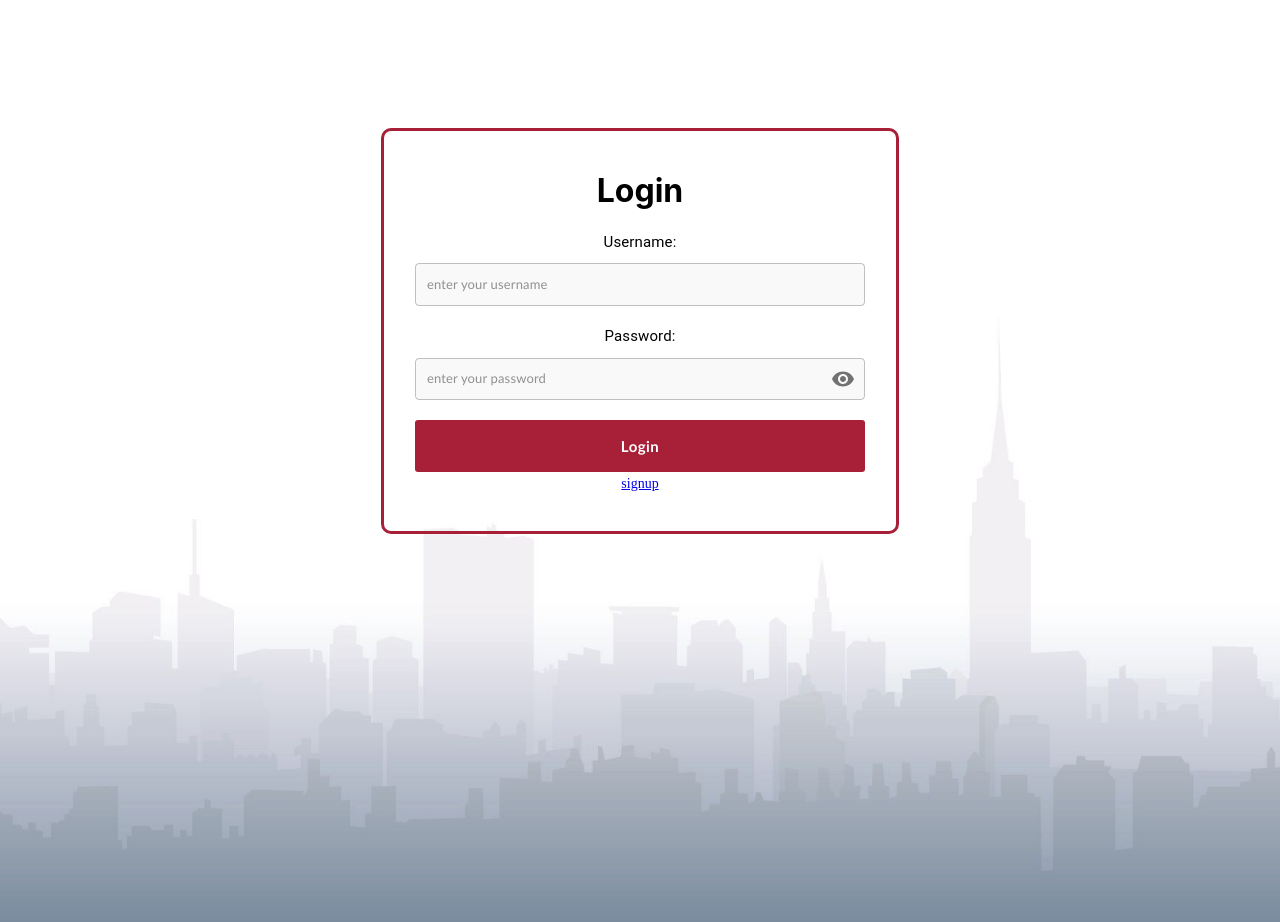
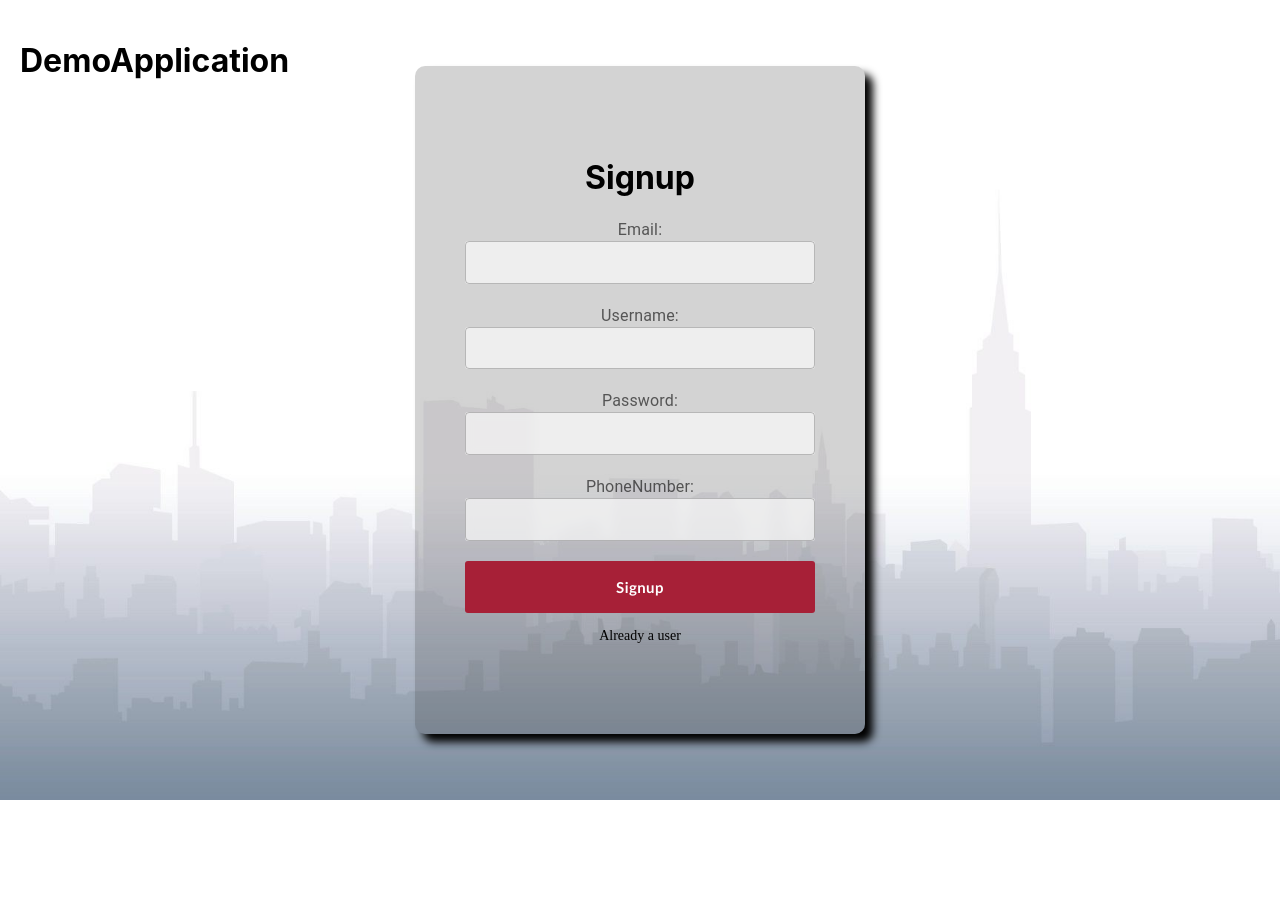
Before and after one commit to KaranChiluka/DemoApplication-ui, a React (Create React App) app: page /signup in a window 1280 px wide. Before the commit this address led to /login. Shown: the top 922 px of the page. After the commit the page ends 800 px from the top, so only its background shows below. Built offline with nearby package versions, Linux system fonts and the light colour scheme.

Commit message:
created signup page

```diff
--- a/src/component/login.tsx
+++ b/src/component/login.tsx
@@ -1,6 +1,5 @@
 import {
   Button,
-  Grid,
   IconButton,
   InputAdornment,
   InputLabel,
@@ -11,7 +10,8 @@ import React, { useState } from 'react';
 import { Visibility, VisibilityOff } from '@mui/icons-material';
 import { useFormik } from 'formik';
 import * as Yup from 'yup';
-// import { useNavigate } from 'react-router-dom';
+// import Signup from './signup';
+import useNavigate from '../common/useNavigate';
 
 const Login = () => {
   localStorage.removeItem('token');
@@ -21,7 +21,7 @@ const Login = () => {
     password: Yup.string().required('Password is required'),
   });
   const [showPassword, setShowPassword] = useState(false);
-  // const [navigate] = useNavigate();
+  const [navigate] = useNavigate();
 
   const handleMouseDownPassword = (event: React.MouseEvent<HTMLButtonElement>) => {
     event.preventDefault();
@@ -43,10 +43,25 @@ const Login = () => {
     validationSchema: signInSchema,
   });
 
+  const handleNavigation = () => {
+    navigate([
+      {
+        label: 'Signup',
+        link: '/signup',
+      },
+    ]);
+  };
+
   return (
     <div className='new-login'>
+      <div style={{ position: 'absolute', top: '20px', left: '20px' }}>
+        <span>
+          <h1>DemoApplication</h1>
+        </span>
+      </div>
       <div className='form-block'>
-        <Grid>
+        <div className='block-border'>
+          <div>
             <div className='welcome-text'>
               <h1>Login</h1>
             </div>
@@ -59,10 +74,14 @@ const Login = () => {
                   id='username'
                   className='new-form-field'
                   placeholder='enter your username'
+                  error={formik.touched.username && Boolean(formik.errors.username)}
                   value={formik.values.username}
                   onChange={formik.handleChange}
                   onBlur={formik.handleBlur}></TextField>
               </div>
+              {formik.touched.username && formik.errors.username ? (
+                <div className='err-msg'>{formik.errors.username}</div>
+              ) : null}
               <div>
                 <InputLabel className='input-label' htmlFor='password-field'>
                   Password:{' '}
@@ -73,12 +92,15 @@ const Login = () => {
                   value={formik.values.password}
                   className='new-form-field'
                   placeholder='enter your password'
+                  error={Boolean(formik.touched.password && formik.errors.password)}
                   onChange={formik.handleChange}
                   onBlur={formik.handleBlur}
                   name='password'
                   endAdornment={
+                    formik.values.password !== '' && (
                       <InputAdornment position='end'>
                         <IconButton
+                          size='small'
                           aria-label='toggle password visibility'
                           onClick={() => setShowPassword((show) => !show)}
                           onMouseDown={handleMouseDownPassword}
@@ -86,19 +108,24 @@ const Login = () => {
                           {showPassword ? <VisibilityOff /> : <Visibility />}
                         </IconButton>
                       </InputAdornment>
+                    )
                   }
                 />
               </div>
+              {formik.touched.password && formik.errors.password ? (
+                <div className='err-msg'>{formik.errors.password}</div>
+              ) : null}
               <div className='btn-block'>
                 <Button size='small' type='submit'>
                   Login
                 </Button>
               </div>
             </form>
-          <a href='/signup' className='signup'>
-            signup
-          </a>
-        </Grid>
+          </div>
+          <div className='signup'>
+            <span onClick={() => handleNavigation()}>Create New User</span>
+          </div>
+        </div>
       </div>
     </div>
   );
--- a/src/component/signup.tsx
+++ b/src/component/signup.tsx
@@ -1,20 +1,68 @@
-import { InputLabel, TextField } from '@mui/material';
-import React from 'react';
+import { Button, InputLabel, TextField } from '@mui/material';
+import useNavigate from '../common/useNavigate';
 
-const signup = () => {
+const Signup = () => {
+  const [navigate] = useNavigate();
+  const handleNavigation = () => {
+    navigate([
+      {
+        label: 'Login',
+        link: '/login',
+      },
+    ]);
+  };
   return (
-    <div>
-      <div>
-        <InputLabel>Username:</InputLabel>
-        <TextField />
-        <InputLabel>Password:</InputLabel>
-        <TextField />
-        <InputLabel>Email:</InputLabel>
-        <TextField />
-        <InputLabel>PhoneNumber:</InputLabel>
+    <div className='new-login'>
+      <div style={{ position: 'absolute', top: '20px', left: '20px' }}>
+        <span>
+          <h1>DemoApplication</h1>
+        </span>
+      </div>
+      <div className='form-block'>
+        <div className='block-border'>
+          <div>
+            <div className='welcome-text'>
+              <h1>Signup</h1>
+            </div>
+            <form>
+              <div>
+                <InputLabel className='input-lable' htmlFor='email'>
+                  Email:
+                </InputLabel>
+                <TextField className='new-form-field' />
+              </div>
+              <div>
+                <InputLabel className='input-lable' htmlFor='username'>
+                  Username:
+                </InputLabel>
+                <TextField id='username' className='new-form-field' />
+              </div>
+              <div>
+                <InputLabel className='input-lable' htmlFor='password'>
+                  Password:
+                </InputLabel>
+                <TextField className='new-form-field' />
+              </div>
+              <div>
+                <InputLabel className='input-lable' htmlFor='phoneNumber'>
+                  PhoneNumber:
+                </InputLabel>
+                <TextField className='new-form-field' />
+              </div>
+              <div className='btn-block'>
+                <Button size='small' type='submit'>
+                  Signup
+                </Button>
+              </div>
+            </form>
+            <div className='signup'>
+              <span onClick={() => handleNavigation()}>Already a user</span>
+            </div>
+          </div>
+        </div>
       </div>
     </div>
   );
 };
 
-export default signup;
+export default Signup;
--- a/src/index.css
+++ b/src/index.css
@@ -10,33 +10,6 @@ code {
   font-family: source-code-pro, Menlo, Monaco, Consolas, 'Courier New', monospace;
 }
 
-.form-block {
-  border: 3px solid #a72037;
-  border-radius: 10px;
-  display: flex;
-  justify-content: center;
-  height: 100%;
-  min-height: 50vh;
-  flex-direction: column;
-  margin: auto;
-  margin-top: 10%;
-  width: 40%;
-}
-
-.new-form-field {
-  background: rgba(241, 241, 241, 0.41);
-  border: none;
-  backdrop-filter: blur(5px);
-  border-radius: 3px;
-  font-family: 'Calibri';
-  font-style: normal;
-  font-size: 20px;
-  line-height: 23px;
-  color: #ffffff;
-  width: 450px;
-  margin-bottom: 20px !important;
-}
-
 .new-login {
   background-image: url(assets/bg-image.png);
   background-size: cover;
@@ -47,6 +20,35 @@ code {
   min-height: 100vh;
   text-align: center;
   align-items: center;
+}
+
+.block-border {
+  border-radius: 10px;
+  margin: auto;
+  padding: 90px 50px !important ;
+  background: rgba(50, 50, 50, 0.21);
+  box-shadow: 8px 8px 8px;
+}
+
+.form-block {
+  display: flex;
+  justify-content: center;
+  height: 100%;
+  min-height: 100vh;
+  flex-direction: column;
+}
+
+.new-form-field {
+  background: rgba(250, 250, 250, 0.7);
+  border: none;
+  backdrop-filter: blur(5px);
+  border-radius: 3px;
+  font-family: 'Calibri';
+  font-style: normal;
+  font-size: 20px;
+  line-height: 23px;
+  width: 350px;
+  margin-bottom: 20px !important;
 }
 
 .welcome-text {
@@ -71,12 +73,13 @@ code {
   font-size: 15px !important;
   line-height: 28px;
   margin-bottom: 10px !important;
+  text-align: left;
 }
 
 .btn-block button {
   background: #a72037;
   border-radius: 3px;
-  width: 450px;
+  width: 350px;
   display: flex;
   flex-direction: row;
   justify-content: center;
@@ -104,7 +107,20 @@ code {
   font-style: normal;
   font-weight: 400;
   font-size: 14px;
-  text-decoration-line: underline;
-  margin-top: 5px;
-  text-align: end;
+  color: #000000;
+  margin-top: 15px;
+  /* text-align: left; */
 }
+
+.signup:hover {
+  text-decoration: underline;
+  cursor: pointer;
+}
+
+.err-msg {
+  margin-top: -15px;
+  color: #ff0000;
+  margin-bottom: 10px;
+  font-size: 16px;
+  text-align: left;
+}
```
Also changed, not shown: src/index.tsx (+4 -4 lines). Lines whose indentation alone changed are shown as unchanged.
